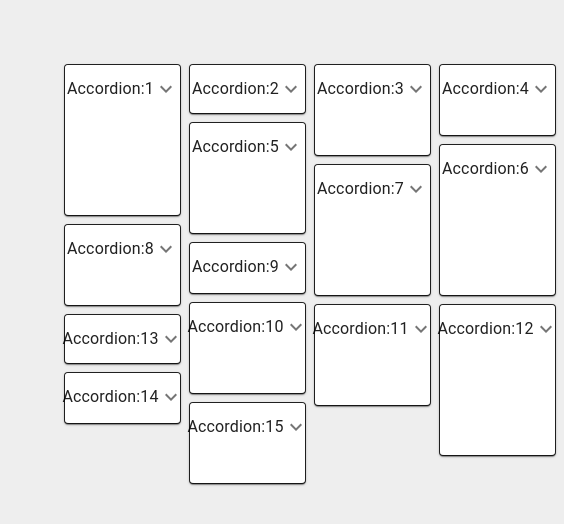
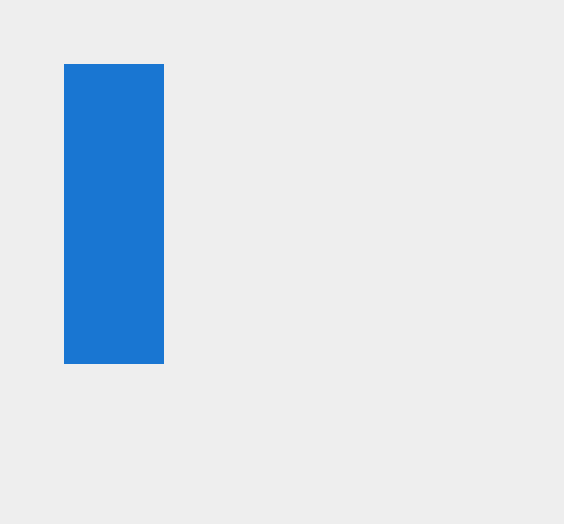
Before and after one commit to GitGud1234/react-mui-demo, a React (Create React App) app: page / in a window 390 px wide. Shown: the top 524 px of the page, 564 px wide, since content can reach past the window. Built offline with nearby package versions, Linux system fonts and the light colour scheme.

Commit message:
MuiResponsiveness component

```diff
--- a/src/App.tsx
+++ b/src/App.tsx
@@ -35,7 +35,8 @@
 // import { MuiPicker } from './components/MuiPicker';
 // import { MuiTabs } from './components/MuiTabs';
 // import { MuiTimeline } from './components/MuiTimeline';
-import { MuiMasonry } from './components/MuiMasonry';
+// import { MuiMasonry } from './components/MuiMasonry';
+import { MuiResponsiveness } from './components/MuiResponsiveness';
 
 /*
 const theme = createTheme({
@@ -93,7 +94,8 @@
       {/* <MuiPicker /> */}
       {/* <MuiTabs />s */}
       {/* <MuiTimeline /> */}
-      <MuiMasonry />
+      {/* <MuiMasonry /> */}
+      <MuiResponsiveness />
     </div>
     //</ThemeProvider>
   );
--- /dev/null
+++ b/src/components/MuiResponsiveness.tsx
@@ -0,0 +1,20 @@
+import { Box } from '@mui/material';
+
+export const MuiResponsiveness = () => {
+  return (
+    <Box
+      //sx={{ height: '300px', width: '300px', bgcolor: 'primary.main' }}
+      sx={{
+        height: '300px',
+        width: {
+          xs: 100, // 0 vpw
+          sm: 200, // 600 <
+          md: 300, // 900 <
+          lg: 400, //1200 <
+          xl: 500, // 1536 <
+        },
+        bgcolor: 'primary.main',
+      }}
+    ></Box>
+  );
+};
```
